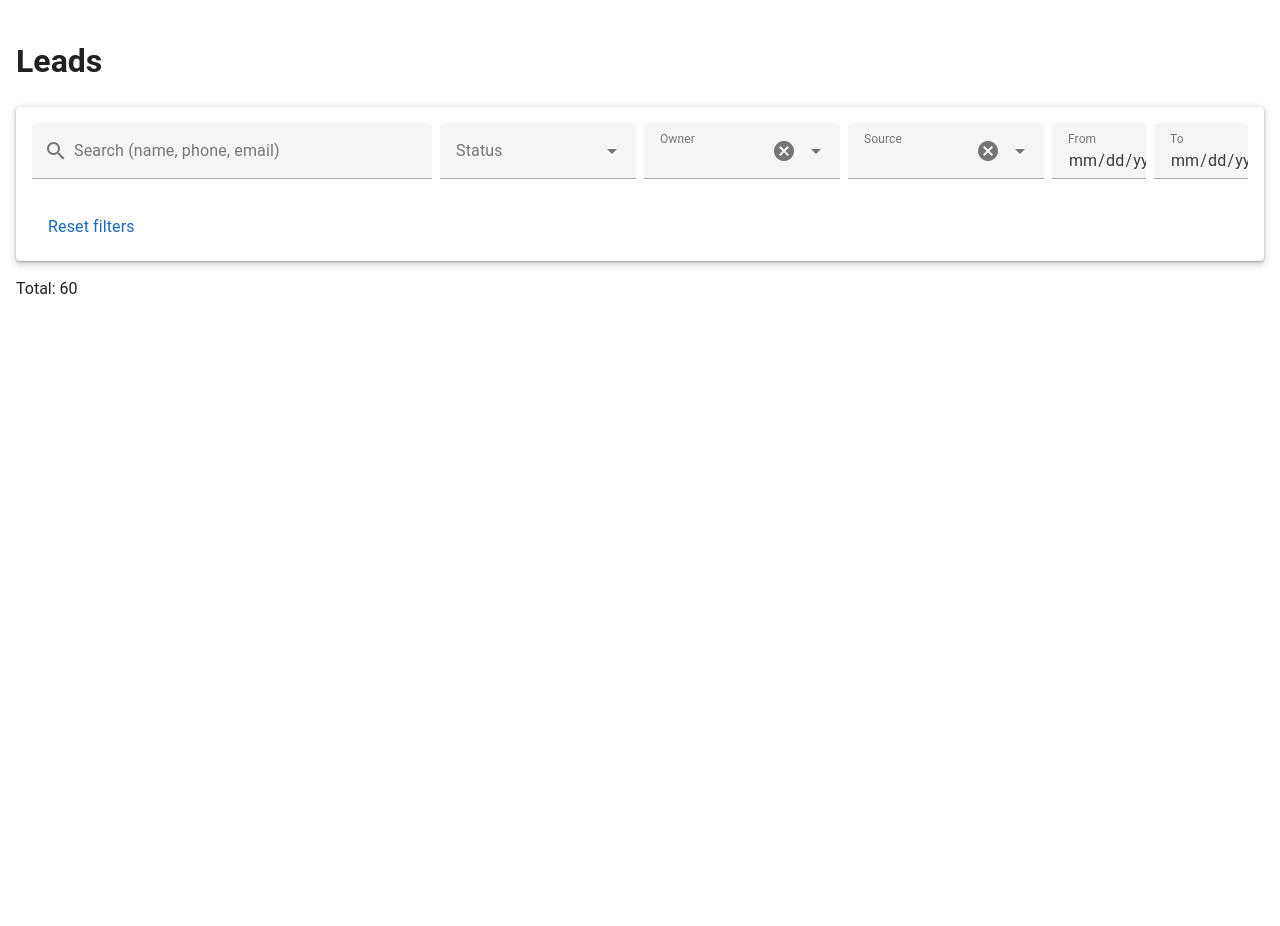
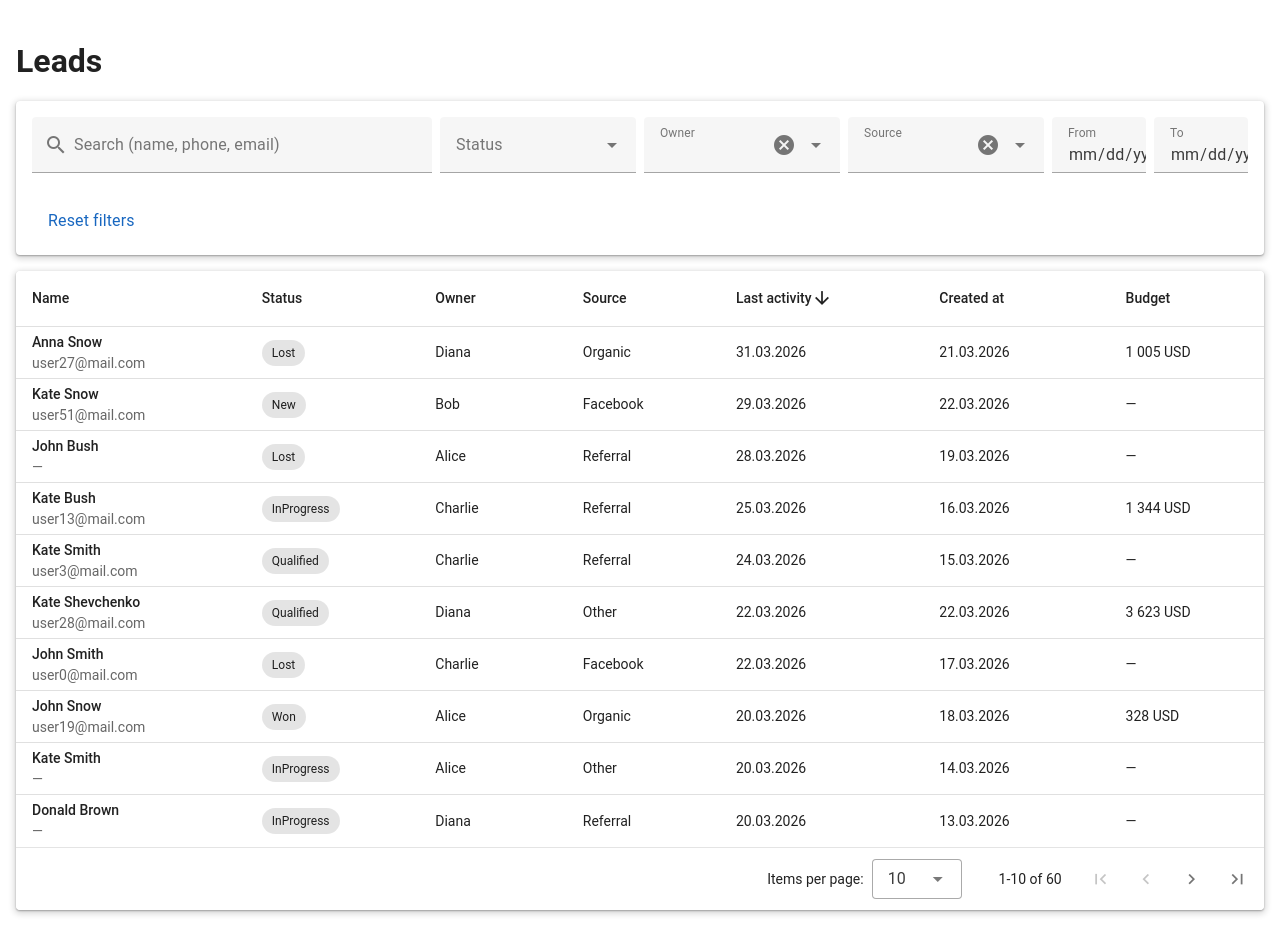
Before and after one commit to AeroKir/crm-leads-mini, a Vue app: page /leads in a window 1280 px wide. Before the commit the page ends 800 px from the top, so only its background shows below. Built offline with nearby package versions, Linux system fonts and the light colour scheme; a small style sheet from the web is missing; the HTML template or start-up script is replaced by a standard one.

Commit message:
LeadsTable created&added to the page

```diff
--- a/src/components/leads/LeadsTable.vue
+++ b/src/components/leads/LeadsTable.vue
@@ -1,13 +1,144 @@
 <template>
-  <div>
-    <h1>Leads Table</h1>
-  </div>
+  <v-card elevation="2">
+    <v-data-table
+      v-model:items-per-page="itemsPerPage"
+      v-model:page="page"
+      v-model:sort-by="sortBy"
+      class="elevation-0"
+      :headers="headers"
+      hover
+      item-value="id"
+      :items="filteredLeads"
+      :items-per-page-options="[10, 20, 50]"
+      :loading="isLoading"
+      @click:row="onRowClick"
+    >
+      <template #item.fullName="{ item }">
+        <div class="font-weight-medium">
+          {{ item.fullName }}
+        </div>
+        <div class="text-caption text-medium-emphasis">
+          {{ item.email || '—' }}
+        </div>
+      </template>
+
+      <template #item.status="{ item }">
+        <v-chip size="small">
+          {{ item.status }}
+        </v-chip>
+      </template>
+
+      <template #item.owner="{ item }">
+        {{ item.owner }}
+      </template>
+
+      <template #item.source="{ item }">
+        {{ item.source }}
+      </template>
+
+      <template #item.lastActivityAt="{ item }">
+        {{ formatDate(item.lastActivityAt) }}
+      </template>
+
+      <template #item.createdAt="{ item }">
+        {{ formatDate(item.createdAt) }}
+      </template>
+
+      <template #item.budget="{ item }">
+        {{ formatBudget(item.budget) }}
+      </template>
+    </v-data-table>
+  </v-card>
 </template>
 
 <script setup lang="ts">
+  import type { Lead } from '@/types/lead'
+  import { computed } from 'vue'
+  import { useRouter } from 'vue-router'
+  import { useLeads } from '@/composables/useLeads'
 
+  type SortItem = {
+    key: string
+    order?: 'asc' | 'desc'
+  }
+
+  const router = useRouter()
+
+  const {
+    filteredLeads,
+    pagination,
+    sort,
+    isLoading,
+  } = useLeads()
+
+  const headers = [
+    { title: 'Name', key: 'fullName', sortable: true },
+    { title: 'Status', key: 'status', sortable: true },
+    { title: 'Owner', key: 'owner', sortable: true },
+    { title: 'Source', key: 'source', sortable: true },
+    { title: 'Last activity', key: 'lastActivityAt', sortable: true },
+    { title: 'Created at', key: 'createdAt', sortable: true },
+    { title: 'Budget', key: 'budget', sortable: true },
+  ]
+
+  const page = computed({
+    get: () => pagination.value.page,
+    set: (value: number) => {
+      pagination.value.page = value
+    },
+  })
+
+  const itemsPerPage = computed({
+    get: () => pagination.value.perPage,
+    set: (value: number) => {
+      pagination.value.perPage = value
+      pagination.value.page = 1
+    },
+  })
+
+  const sortBy = computed<SortItem[]>({
+    get: () => [
+      {
+        key: sort.value.key,
+        order: sort.value.order,
+      },
+    ],
+    set: value => {
+      const first = value[0]
+
+      if (!first) {
+        sort.value.key = 'lastActivityAt'
+        sort.value.order = 'desc'
+        return
+      }
+
+      sort.value.key = first.key
+      sort.value.order = first.order || 'asc'
+      pagination.value.page = 1
+    },
+  })
+
+  function onRowClick (_: Event, row: { item: Lead }) {
+    router.push(`/leads/${row.item.id}`)
+  }
+
+  function formatDate (value?: string) {
+    if (!value) return '—'
+
+    return new Intl.DateTimeFormat('uk-UA', {
+      year: 'numeric',
+      month: '2-digit',
+      day: '2-digit',
+    }).format(new Date(value))
+  }
+
+  function formatBudget (value?: number) {
+    if (value == null) return '—'
+
+    return new Intl.NumberFormat('uk-UA', {
+      style: 'currency',
+      currency: 'USD',
+      maximumFractionDigits: 0,
+    }).format(value)
+  }
 </script>
-
-<style scoped>
-
-</style>
--- a/src/pages/LeadsListPage.vue
+++ b/src/pages/LeadsListPage.vue
@@ -1,31 +1,49 @@
 <template>
   <div class="pa-4">
-    <h1>Leads</h1>
+    <h1 class="text-h4 mb-4">
+      Leads
+    </h1>
 
     <LeadsFilters />
 
-    <div>
-      Total: {{ total }}
-    </div>
-
-    <div>
-      <pre>{{ paginatedLeads }}</pre>
-    </div>
+    <LeadsTable
+      @add-note="onAddNote"
+      @edit-status="onEditStatus"
+    />
   </div>
 </template>
 
 <script setup lang="ts">
-  import { onMounted } from 'vue'
+  import type { Lead } from '@/types/lead'
+  import { onMounted, watch } from 'vue'
   import LeadsFilters from '@/components/leads/LeadsFilters.vue'
+  import LeadsTable from '@/components/leads/LeadsTable.vue'
   import { useLeads } from '@/composables/useLeads'
 
   const {
     loadLeads,
-    paginatedLeads,
-    total,
+    search,
+    filters,
+    pagination,
   } = useLeads()
 
   onMounted(() => {
     loadLeads()
   })
+
+  watch(
+    [search, filters],
+    () => {
+      pagination.value.page = 1
+    },
+    { deep: true },
+  )
+
+  function onEditStatus (lead: Lead) {
+    console.log('Edit status', lead)
+  }
+
+  function onAddNote (lead: Lead) {
+    console.log('Add note', lead)
+  }
 </script>
```
